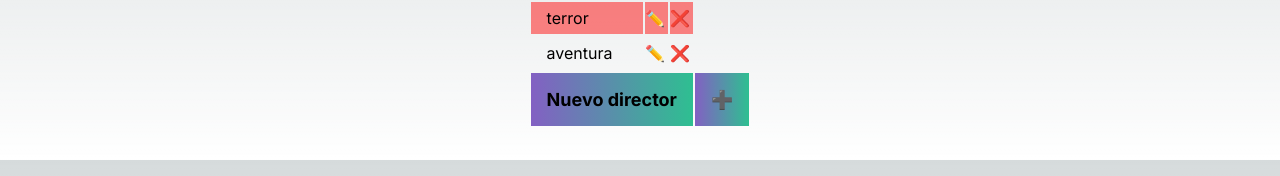
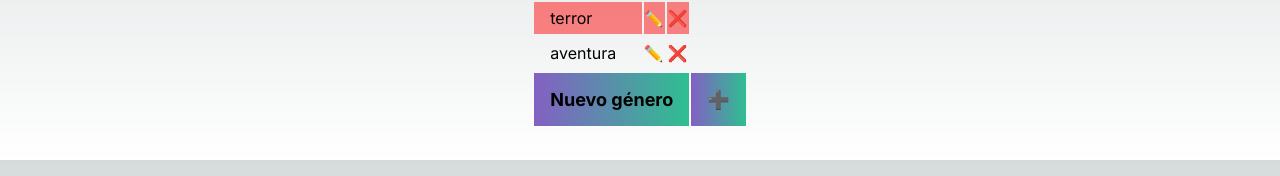
Before and after one commit to Adsuarez/frontend-series-animadas, a Next.js app: page /generos in a window 1280 px wide. Shown: the part 215-391 px from the top of the page. Built offline with nearby package versions, Linux system fonts and the light colour scheme.

Commit message:
create button message constant and use to dinamic text

```diff
--- a/src/components/TableFoot.js
+++ b/src/components/TableFoot.js
@@ -1,6 +1,11 @@
+import { ROUTES } from "@/constants";
 import styles from "./table.module.css";
+const BUTTON_MESAGGES_PER_PAGE = {
+  [ROUTES.directors]: "Nuevo director",
+  [ROUTES.genres]: "Nuevo género",
+};
 
-export default function TableFoot({ setShowForm, setAction }) {
+export default function TableFoot({ setShowForm, setAction, pathname }) {
   return (
     <tfoot>
       <tr></tr>
@@ -11,7 +16,7 @@ export default function TableFoot({ setShowForm, setAction }) {
         }}
       >
         <th scope="row" colSpan="3" className={styles.new_director}>
-          Nuevo director
+          {BUTTON_MESAGGES_PER_PAGE[pathname]}
         </th>
         <td colSpan="2" className={styles.new_director}>
           ➕
```
